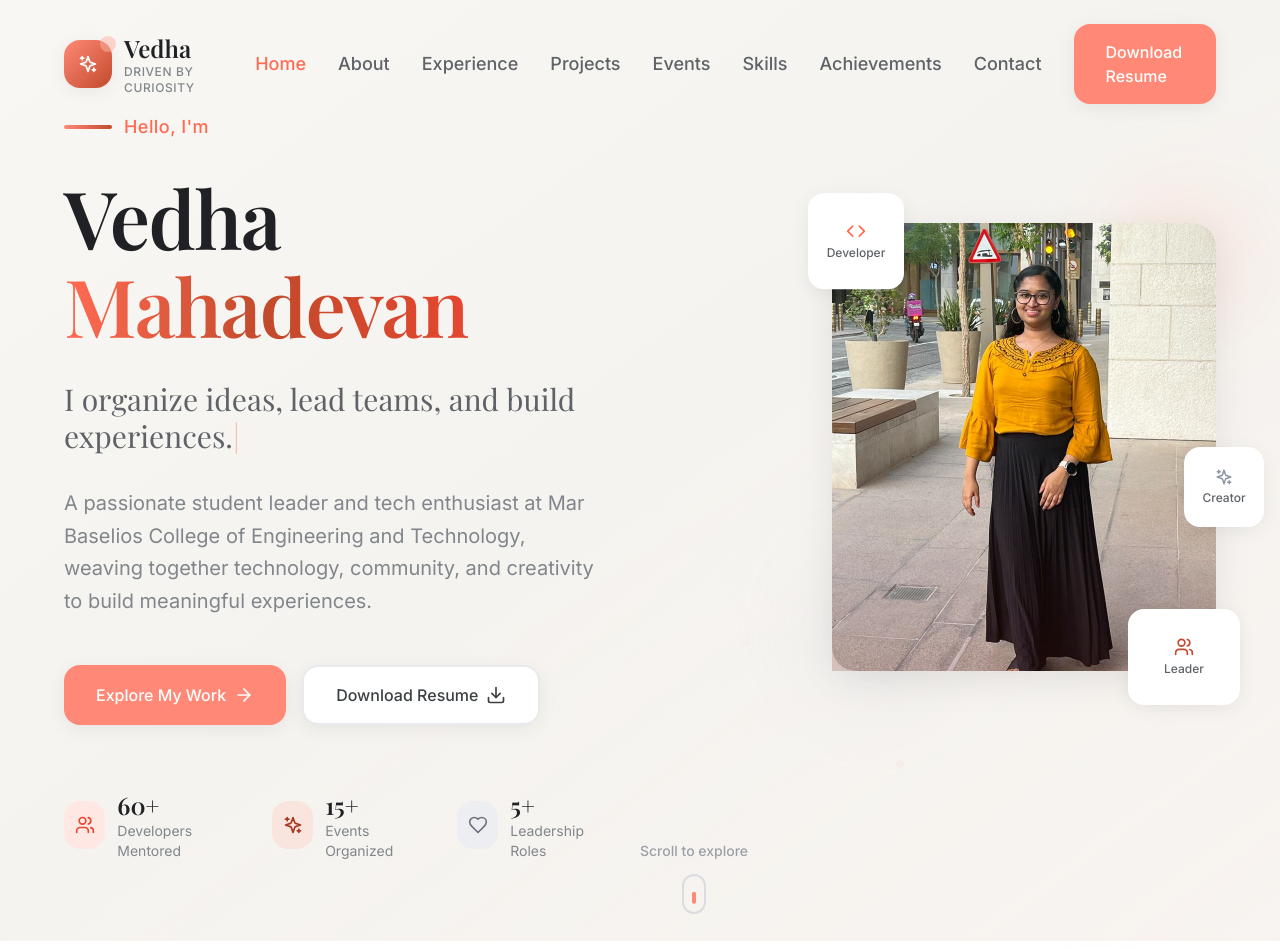
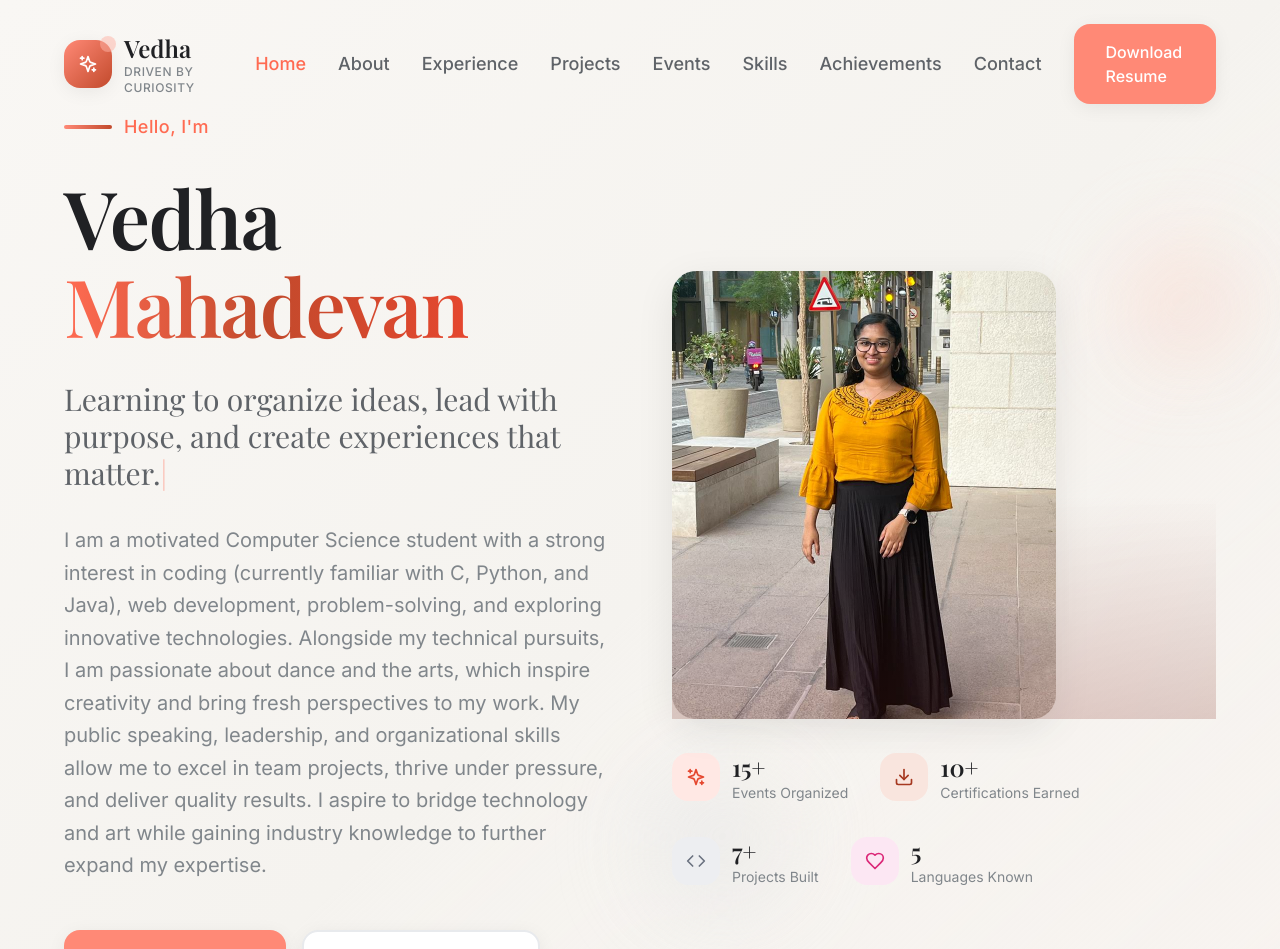
Before and after one commit to Vedha17Mahadevan/Portfolio_Webdev_Mulearn, a React (Vite) app: page / in a window 1280 px wide. Shown: the top 949 px of the page. Built offline with nearby package versions, Linux system fonts and the light colour scheme.

Commit message:
Major updates Hero

```diff
--- a/src/components/Hero.tsx
+++ b/src/components/Hero.tsx
@@ -5,7 +5,7 @@ import { ArrowRight, Download, Sparkles, Heart, Code, Users } from 'lucide-react
 
 const Hero: React.FC = () => {
   const [typedText, setTypedText] = useState('');
-  const fullText = "I organize ideas, lead teams, and build experiences.";
+  const fullText = "Learning to organize ideas, lead with purpose, and create experiences that matter.";
 
   useEffect(() => {
     let index = 0;
@@ -84,8 +84,7 @@ const Hero: React.FC = () => {
               transition={{ delay: 1.2 }}
               className="text-xl text-ink-600 leading-relaxed max-w-2xl text-pretty"
             >
-              A passionate student leader and tech enthusiast at Mar Baselios College of Engineering and Technology,
-              weaving together technology, community, and creativity to build meaningful experiences.
+              I am a motivated Computer Science student with a strong interest in coding (currently familiar with  C, Python, and Java), web development,  problem-solving, and exploring innovative technologies. Alongside my technical pursuits, I am passionate about dance and the arts, which inspire creativity and bring fresh perspectives to my work. My public speaking, leadership, and organizational skills allow me to excel in team projects, thrive under pressure, and deliver quality results. I aspire to bridge technology and art while gaining industry knowledge to further expand my expertise.
             </motion.p>
 
             {/* Action Buttons */}
@@ -177,39 +176,54 @@ const Hero: React.FC = () => {
                 </div>
               </div>
 
-              {/* Floating Elements */}
+             {/* Stats */}
               <motion.div
-                className="absolute -top-6 -left-6 w-24 h-24 bg-white rounded-2xl shadow-soft flex items-center justify-center z-20"
-                animate={{ y: [0, -10, 0] }}
-                transition={{ duration: 4, repeat: Infinity, ease: "easeInOut" }}
+                initial={{ opacity: 0, y: 20 }}
+                animate={{ opacity: 1, y: 0 }}
+                transition={{ delay: 1.6 }}
+                className="flex flex-wrap gap-8 pt-8"
               >
-                <div className="text-center">
-                  <Code className="text-coral-500 mx-auto mb-1" size={20} />
-                  <div className="text-xs font-medium text-ink-700">Developer</div>
+                <div className="flex items-center space-x-3">
+                  <div className="w-12 h-12 bg-coral-100 rounded-2xl flex items-center justify-center">
+                    <Sparkles className="text-coral-600" size={20} />
+                  </div>
+                  <div>
+                    <div className="text-2xl font-serif font-semibold text-ink-900">15+</div>
+                    <div className="text-sm text-ink-600">Events Organized</div>
+                  </div>
+                </div>
+
+                <div className="flex items-center space-x-3">
+                  <div className="w-12 h-12 bg-burnt-100 rounded-2xl flex items-center justify-center">
+                    <Download className="text-burnt-600" size={20} />
+                  </div>
+                  <div>
+                    <div className="text-2xl font-serif font-semibold text-ink-900">10+</div>
+                    <div className="text-sm text-ink-600">Certifications Earned</div>
+                  </div>
+                </div>
+
+                <div className="flex items-center space-x-3">
+                  <div className="w-12 h-12 bg-grayblue-100 rounded-2xl flex items-center justify-center">
+                    <Code className="text-grayblue-600" size={20} />
+                  </div>
+                  <div>
+                    <div className="text-2xl font-serif font-semibold text-ink-900">7+</div>
+                    <div className="text-sm text-ink-600">Projects Built</div>
+                  </div>
+                </div>
+
+                <div className="flex items-center space-x-3">
+                  <div className="w-12 h-12 bg-pink-100 rounded-2xl flex items-center justify-center">
+                    <Heart className="text-pink-600" size={20} />
+                  </div>
+                  <div>
+                    <div className="text-2xl font-serif font-semibold text-ink-900">5</div>
+                    <div className="text-sm text-ink-600">Languages Known</div>
+                  </div>
                 </div>
               </motion.div>
 
-              <motion.div
-                className="absolute -bottom-6 -right-6 w-28 h-24 bg-white rounded-2xl shadow-soft flex items-center justify-center z-20"
-                animate={{ y: [0, 10, 0] }}
-                transition={{ duration: 4, repeat: Infinity, ease: "easeInOut", delay: 1 }}
-              >
-                <div className="text-center">
-                  <Users className="text-burnt-500 mx-auto mb-1" size={20} />
-                  <div className="text-xs font-medium text-ink-700">Leader</div>
-                </div>
-              </motion.div>
-
-              <motion.div
-                className="absolute top-1/2 -right-12 w-20 h-20 bg-white rounded-2xl shadow-soft flex items-center justify-center z-20"
-                animate={{ x: [0, 10, 0] }}
-                transition={{ duration: 5, repeat: Infinity, ease: "easeInOut", delay: 2 }}
-              >
-                <div className="text-center">
-                  <Sparkles className="text-grayblue-500 mx-auto mb-1" size={18} />
-                  <div className="text-xs font-medium text-ink-700">Creator</div>
-                </div>
-              </motion.div>
 
               {/* Background Decoration */}
               <div className="absolute -top-8 -right-8 w-32 h-32 bg-gradient-to-br from-coral-200/40 to-burnt-200/30 rounded-full blur-2xl -z-10"></div>
```
